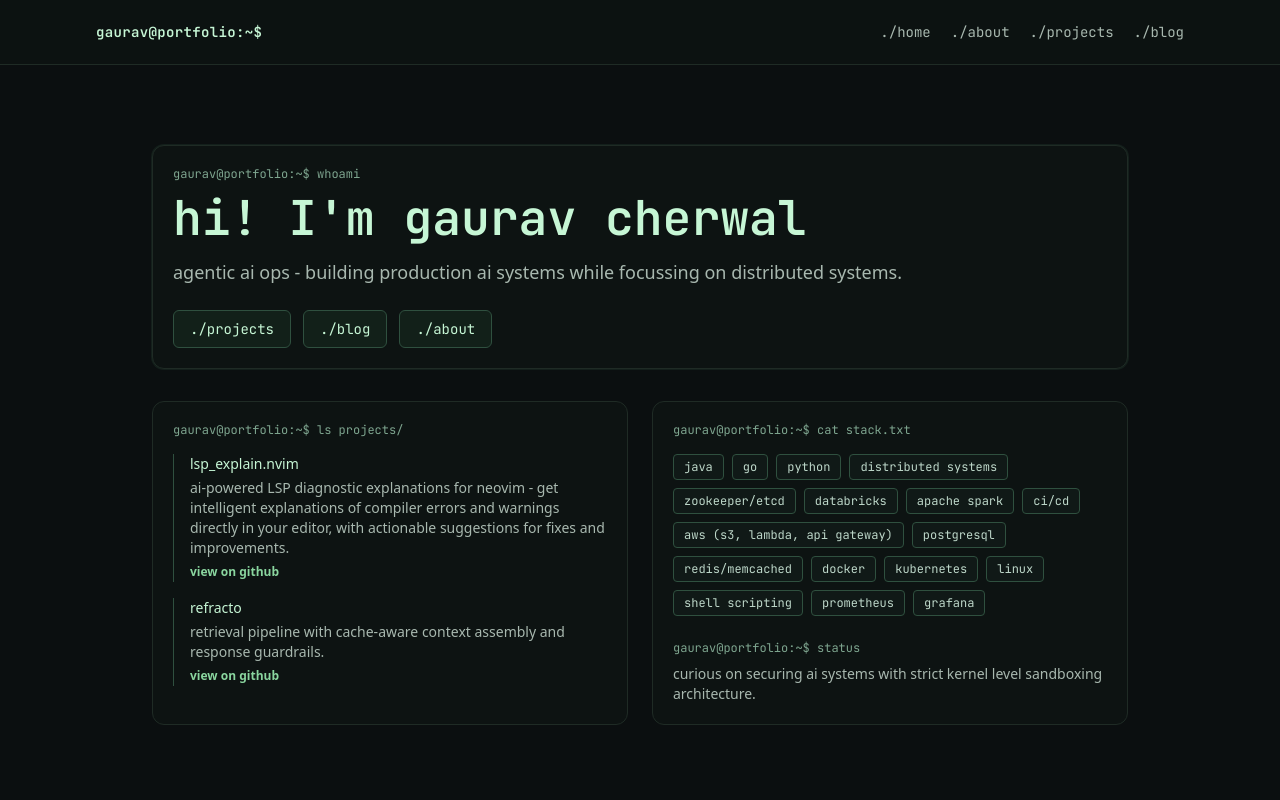
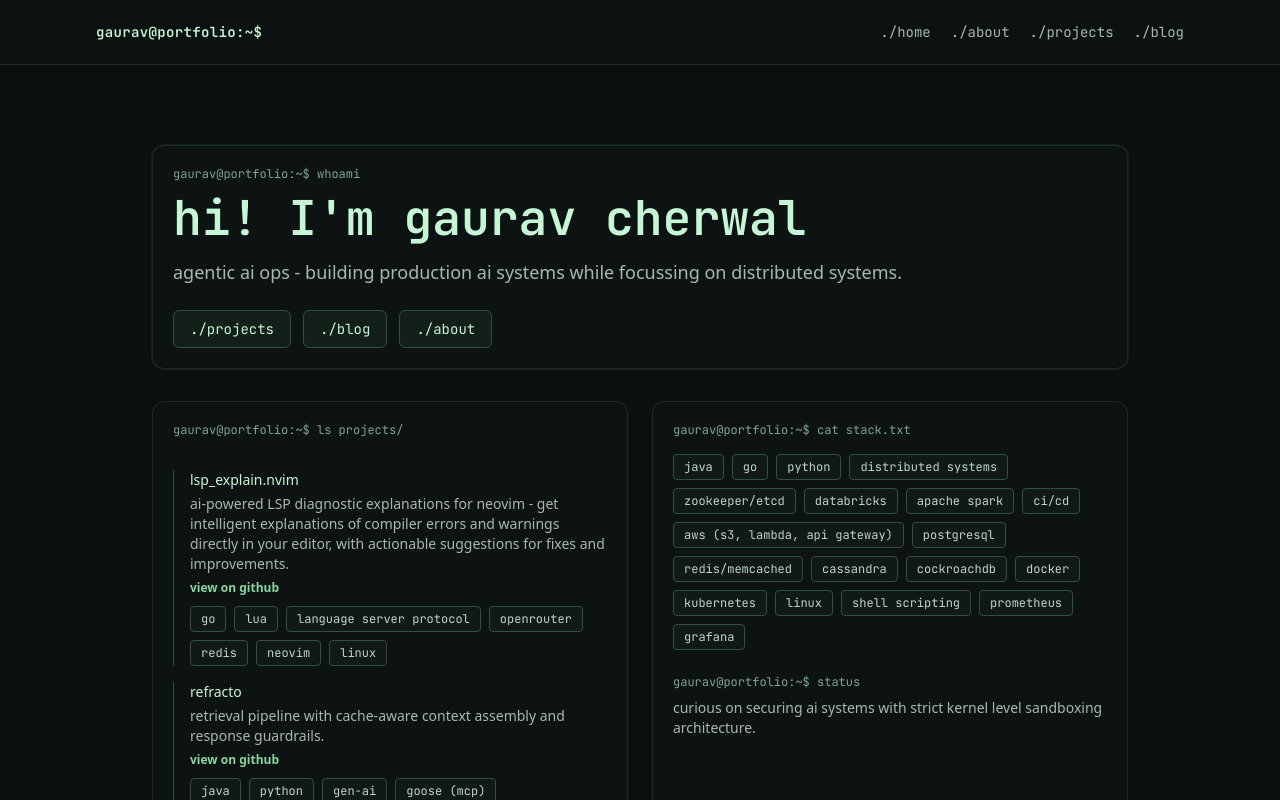
Before and after one commit to gaurav219/gaurav.cherwal, a Next.js app: page / in a window 1280 px wide. Shown: the top 800 px of the page. Built offline with nearby package versions, Linux system fonts and the light colour scheme.

Commit message:
Added individual stacks for projects - modified mdx file to intro - cleaned up few ui elements

```diff
--- a/app/page.tsx
+++ b/app/page.tsx
@@ -4,12 +4,14 @@ const projects = [
   {
     name: "lsp_explain.nvim",
     description: "ai-powered LSP diagnostic explanations for neovim - get intelligent explanations of compiler errors and warnings directly in your editor, with actionable suggestions for fixes and improvements.",
-    github: "https://github.com/gaurav219/lsp_explain.nvim"
+    github: "https://github.com/gaurav219/lsp_explain.nvim",
+    stack: ["go", "lua", "language server protocol", "openrouter", "redis", "neovim", "linux"]
   },
   {
     name: "refracto",
     description: "retrieval pipeline with cache-aware context assembly and response guardrails.",
-    github: "https://github.com/gaurav219/Refracto1"
+    github: "https://github.com/gaurav219/Refracto1",
+    stack: ["java", "python", "gen-ai", "goose (mcp)", "model context protocol", "rag", "prompt/context engineering", "qdrant"]
   },
 ];
 
@@ -25,6 +27,8 @@ const stack = [
   "aws (s3, lambda, api gateway)",
   "postgresql",
   "redis/memcached",
+  "cassandra",
+  "cockroachdb",
   "docker",
   "kubernetes",
   "linux",
@@ -69,15 +73,27 @@ export default function HomePage() {
         <div className="mt-8 grid gap-6 md:grid-cols-2">
           <section className="rounded-xl border border-[#1f2b25] bg-[#0d1312] p-5">
             <p className="font-mono text-xs text-[#7ea58f]">gaurav@portfolio:~$ ls projects/</p>
+            <div className="mt-4 flex flex-wrap gap-2">
             <ul className="mt-4 space-y-4">
               {projects.map((project) => (
                 <li key={project.name} className="border-l border-[#2f503f] pl-4">
                   <p className="<<<font-mono text-sm text-[#c6f6d5]">{project.name}</p>
                   <p className="mt-1 text-sm text-[#a8b8af]">{project.description}</p>
                   <Link href={project.github} className="mt-1 text-xs font-semibold text-[#8ad69f]">view on github</Link>
+                  <div className="mt-2 flex flex-wrap gap-2">
+                    {project.stack.map((item) => (
+                      <span
+                        key={item}
+                        className="rounded border border-[#2f503f] bg-[#101917] px-2.5 py-1 font-mono text-xs text-[#bdd7c9]"
+                      >
+                        {item}
+                      </span>
+                    ))}
+                  </div>
                 </li>
               ))}
             </ul>
+            </div>
           </section>
 
           <section className="rounded-xl border border-[#1f2b25] bg-[#0d1312] p-5">
--- a/app/projects/page.tsx
+++ b/app/projects/page.tsx
@@ -6,11 +6,13 @@ const projects = [
     description:
       "AI-powered LSP diagnostic explanations plugin for neovim. Get intelligent explanations of compiler errors and warnings directly in your editor, with actionable suggestions for fixes and improvements.",
     githubUrl: "https://github.com/gaurav219/lsp_explain.nvim",
+    stack: ["go", "lua", "language server protocol", "openrouter", "redis", "neovim", "linux"],
   },
   {
     title: "refracto",
     description: "An agentic, ticket-driven code generation assistant built for SAP's CAP (Cloud Application Programming) projects.",
     githubUrl: "https://github.com/gaurav219/refracto1",
+    stack: ["java", "CAP", "model context protocol", "rag", "prompt/context engineering", "qdrant"],
   },
 ];
 
@@ -33,6 +35,16 @@ export default function ProjectsPage() {
             >
               View on GitHub
             </Link>
+            <div className="mt-4 flex flex-wrap gap-2">
+              {project.stack.map((item) => (
+                <span
+                  key={item}
+                  className="rounded border border-[#2f503f] bg-[#101917] px-2.5 py-1 font-mono text-xs text-[#bdd7c9]"
+                >
+                  {item}
+                </span>
+              ))}
+            </div>
           </article>
         ))}
       </section>
```
Also changed, not shown: content/blog/intro.mdx (renamed from content/blog/hello-world.mdx).
